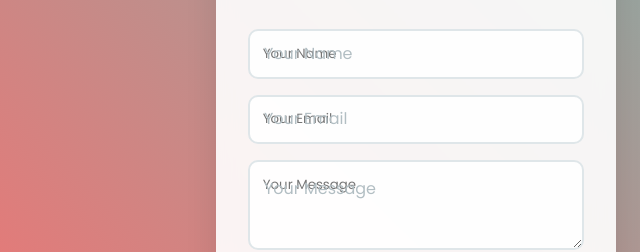
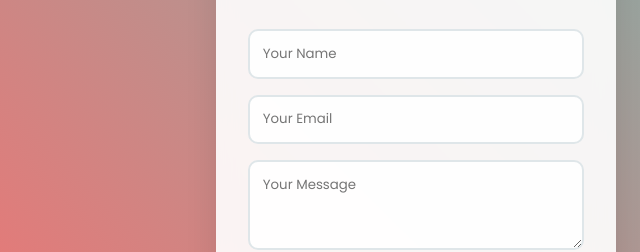
Before and after one commit to Huseyn777H/Profile-Card, a plain HTML site: page index.html in a window 1280 px wide. Shown: the part 519-771 px from the top of the page, 224-864 px from the left. Drawn offline with Linux system fonts and the light colour scheme.

Commit message:
I update my Profile Card

```diff
--- a/index.html
+++ b/index.html
@@ -48,15 +48,15 @@
                 <form class="contact-form">
                     <div class="form-group">
                         <input type="text" id="name" placeholder="Your Name" required>
-                        <label for="name">Your Name</label>
+                        <label for="name"></label>
                     </div>
                     <div class="form-group">
                         <input type="email" id="email" placeholder="Your Email" required>
-                        <label for="email">Your Email</label>
+                        <label for="email"></label>
                     </div>
                     <div class="form-group">
                         <textarea id="message" placeholder="Your Message" rows="3" required></textarea>
-                        <label for="message">Your Message</label>
+                        <label for="message"></label>
                     </div>
                     <button type="submit" class="submit-btn">
                         <span>Send Message</span>
```
